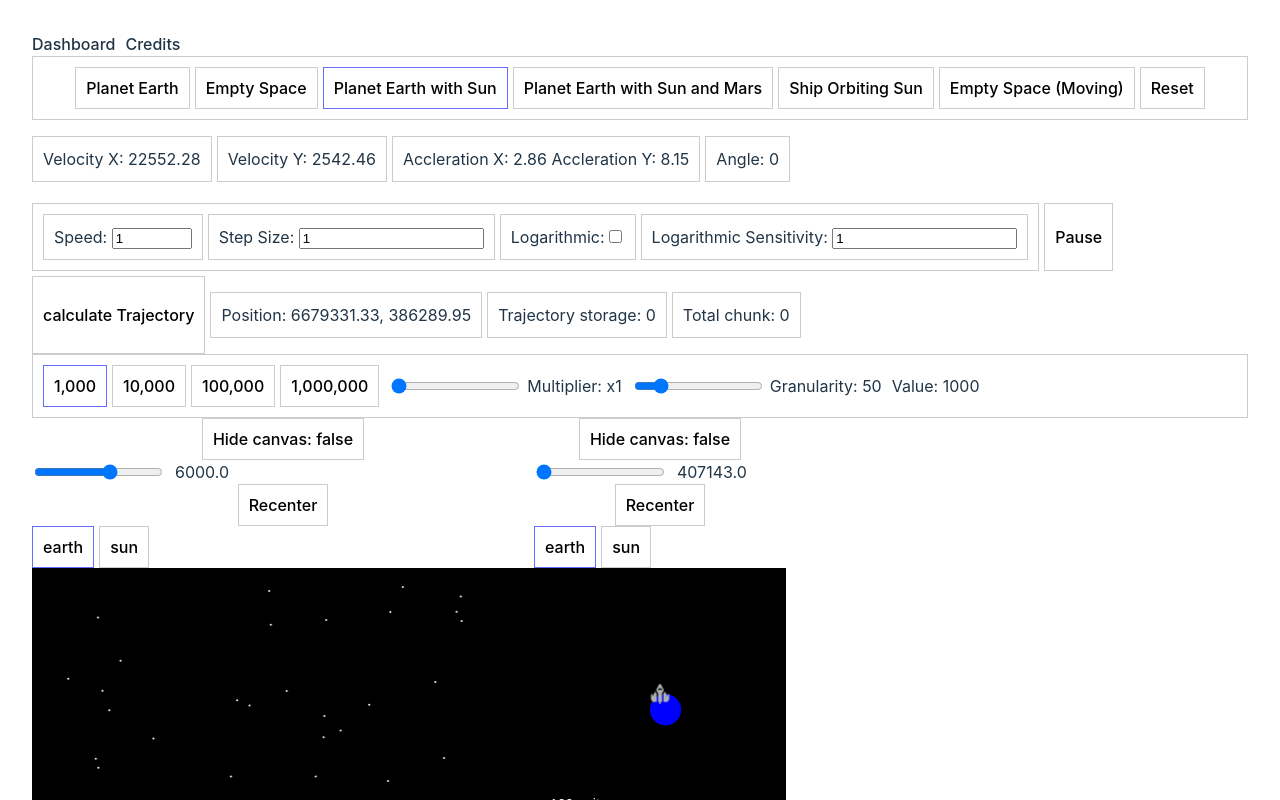
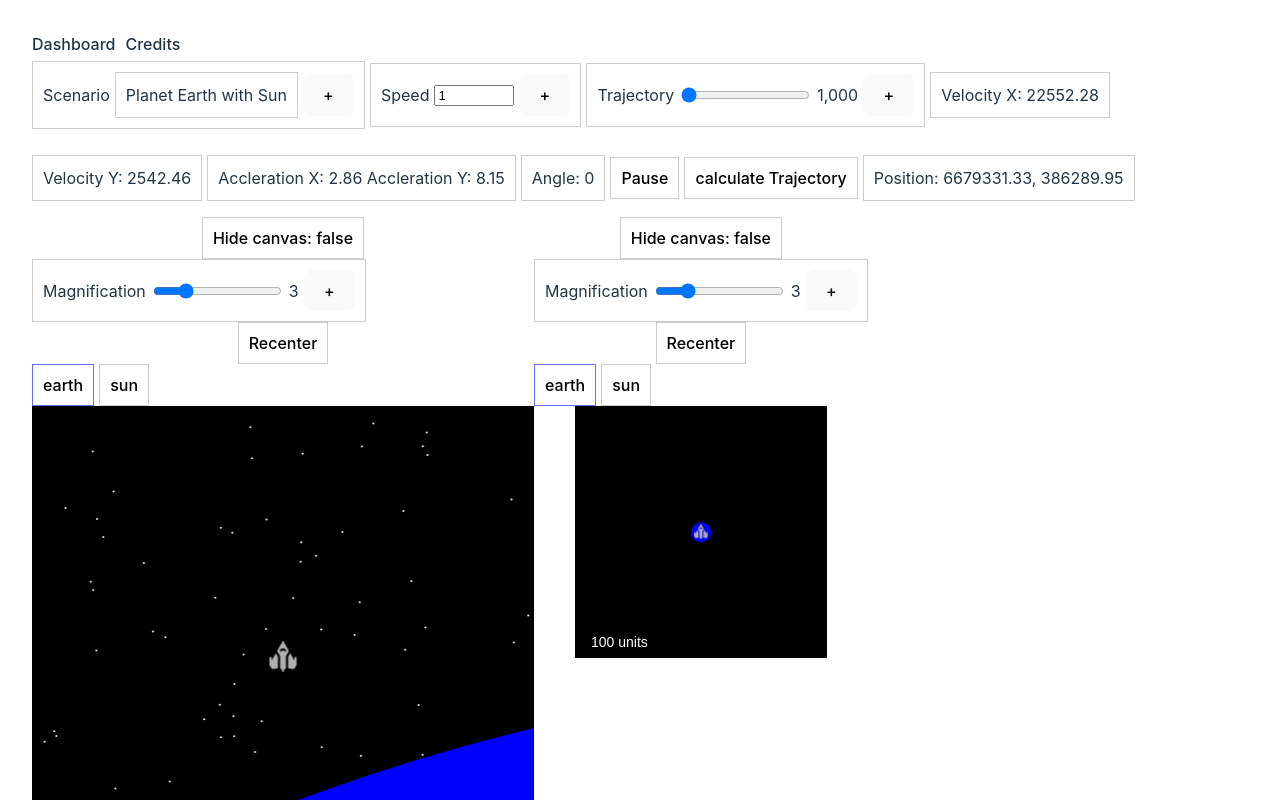
Before and after one commit to JosephRodolfo/space-ship-2, a Vue app: page /space-ship-2/dashboard in a window 1280 px wide. Shown: the top 800 px of the page. Built offline with nearby package versions, Linux system fonts and the light colour scheme.

Commit message:
squash merge branch moving controls to collapsible controls

```diff
--- /dev/null
+++ b/src/components/CollapsibleControls.vue
@@ -0,0 +1,56 @@
+<template>
+    <div class="speed-controls button container-margin">
+        <label :for="id">{{ label }}</label>
+        <input v-if="type!== 'display'"
+          :type="type"
+          :id="id"
+          :value="value"
+          @input="$emit('update:value', $event)"
+          :min="min"
+          :max="max"
+          :step="step"
+        />
+        <div v-else class="button">
+         {{ value }}
+        </div>
+        <div v-if="type === 'range'">{{ value?.toLocaleString() }}</div>
+        <button @click="toggleVisibility">{{ showSettings ? '-' : '+' }}</button>
+      <div v-show="showSettings">
+        <slot></slot>
+      </div>
+    </div>
+  </template>
+
+  <script setup lang="ts">
+  import { ref } from 'vue';
+
+  defineProps({
+    label: String,
+    id: String,
+    type: {
+      type: String,
+      default: 'number'
+    },
+    displayValue: {
+      type: [Number],
+      default: null,
+      required: false,
+    },
+    value: [String, Number],
+    min: Number,
+    max: Number,
+    step: Number
+  });
+
+  const showSettings = ref(false);
+
+  function toggleVisibility() {
+    showSettings.value = !showSettings.value;
+  }
+  </script>
+
+  <style scoped>
+  button {
+    cursor: pointer;
+  }
+  </style>
--- a/src/components/Dashboard.vue
+++ b/src/components/Dashboard.vue
@@ -1,7 +1,10 @@
 <template>
   <div v-if="currentScenario">
-  <ScenarioSelector></ScenarioSelector>
-  <div class="speed-controls">
+    <div class="speed-controls">
+    <ScenarioSelector2></ScenarioSelector2>
+    <SpeedSlider></SpeedSlider>
+    <TrajectoryControls></TrajectoryControls>
+
   <p class="button">Velocity X: {{ currentScenario!.ship.velocity!.x!.toFixed(2) }}</p>
   <p class="button">Velocity Y: {{ currentScenario!.ship.velocity!.y!.toFixed(2) }}</p>
   <p class="button">
@@ -9,23 +12,13 @@
     {{ currentScenario!.ship.acceleration!.y?.toFixed(2) }}
   </p>
   <p class="button">Angle: {{ (currentScenario!.ship.rotationAngle * (180 / Math.PI)).toFixed(0) }}</p>
-  <!-- <div class="button">
-    <input type="range" :min="speedSettings.min" :max="speedSettings.max" :step="1" :value="mainStore.gameEngine.speed" @input="setSpeed"/>
-
-    <span class="button">Speed: {{ mainStore.gameEngine.speed }}</span>
-  </div> -->
-  <SpeedSlider></SpeedSlider>
     <button class="button" @click="handlePause">Pause</button>
     <button class="button" @click="initCalculateTrajectory"> calculate Trajectory</button>
   <p class="button">
     Position: {{ currentScenario!.ship.position.x!.toFixed(2) }},
     {{ currentScenario!.ship.position.y!.toFixed(2) }}
   </p>
-  <p class="button">Trajectory storage: {{ mainStore.trajectoryData.length }}</p>
-  <p class="button">Total chunk: {{ mainStore.trajectorySettings.totalChunks }}</p>
 </div>
-
-  <TrajectoryControls></TrajectoryControls>
   <div class="canvas-container">
     <CanvasWithControls
       :magnificationOpts="{
@@ -52,7 +45,7 @@
 
 <script setup lang="ts">
 import { onMounted, onUnmounted, computed, watch, watchEffect } from "vue";
-import ScenarioSelector from "./ScenarioSelector.vue";
+import ScenarioSelector2 from "./ScenarioSelector.vue";
 import { useKeyPress } from "../composables/useKeyPress";
 import CanvasWithControls from "./CanvasWithControls.vue";
 import TrajectoryControls from "./TrajectoryControls.vue";
--- a/src/components/MagnificationControls.vue
+++ b/src/components/MagnificationControls.vue
@@ -1,32 +1,61 @@
 <template>
     <div class="magnification-controls control-element-border">
-    <input type="range" :min="magnificationOpts.minValue" :max="magnificationOpts.maxValue" :step="magnificationOpts.stepValue" v-model="magnification" @input="emitInput" />
-    <span>{{ roundedMagnification.toFixed(1) }}</span>
+        <CollapsibleControls label="Magnification" :value="magnification" type="range" @update:value="updateValue"
+            :min="1" :max="10" :step="1">
+            <div class="speed-controls">
+                <div class="tiles button">
+                    <button v-for="(value, index) in multipliers" :key="index" class="tile"
+                        :class="{ 'selected': selectedTile === value }" @click="selectTile(value)">
+                        {{ value.toLocaleString() }}
+                    </button>
+                </div>
+                <div>Displayed Magnification: {{ displayedMagnification.toLocaleString() }}</div>
+            </div>
+        </CollapsibleControls>
     </div>
 </template>
 
+
 <script lang="ts" setup>
-import { ref, defineEmits, computed } from 'vue';
+import { ref, computed, defineEmits, onMounted } from 'vue';
+import CollapsibleControls from './CollapsibleControls.vue';
 
 const props = defineProps({
     magnificationOpts: {
         default: () => {},
         type: Object,
     },
-
 });
 
-const magnification = ref(props.magnificationOpts.defaultMagnification);
+onMounted(() => {
+    emitInput();
+})
+
+const multipliers = [1000, 10000, 100000, 1000000, 10000000, 100000000, 1000000000];
+const selectedTile = ref(multipliers[props.magnificationOpts.defaultMagnification]);
+const magnification = ref(3);
+const displayedMagnification = computed(() => magnification.value * selectedTile.value);
+
+function selectTile(value: number) {
+  selectedTile.value = value;
+  emitInput();
+}
+
 const emit = defineEmits(['input']);
 
-const emitInput = () => {
-  emit('input', magnification.value);
-};
+function emitInput() {
+  emit('input', displayedMagnification.value);
+}
 
-const roundedMagnification = computed(() => {
-  return Math.round(magnification.value * 10) / 10;
-});
+function updateValue(event: Event) {
+    const inputElement = event.target as HTMLInputElement;
+
+    magnification.value = Number(inputElement.value);
+    emitInput();
+}
+
 </script>
+
 
 
 <style>
@@ -35,5 +64,4 @@ const roundedMagnification = computed(() => {
     align-items: center;
     gap: 10px;
 }
-
 </style>
--- a/src/components/ScenarioSelector.vue
+++ b/src/components/ScenarioSelector.vue
@@ -1,9 +1,9 @@
 <template>
-  <div class="scenario-selector button">
-    <!-- <p>Scenario Selector</p> -->
-    <div class="selector-links">
+  <div class="magnification-controls control-element-border">
+        <CollapsibleControls label="Scenario" type="display" :value="scenarioName">
+            <div class="speed-controls">
         <button
-        v-for="scenario in mainStore.scenarioOptions"
+          v-for="scenario in mainStore.scenarioOptions.filter((el) => el.id !== selectedScenario)"
           :key="scenario.id"
           :class="['button', { 'selected-button': selectedScenario === scenario.id }]"
           @click="selectScenario(scenario.id)"
@@ -12,12 +12,14 @@
         </button>
         <button class="button" @click="resetScenario">Reset</button>
       </div>
+        </CollapsibleControls>
     </div>
   </template>
 
   <script lang="ts" setup>
-import { onMounted, ref } from "vue";
+  import { onMounted, ref, computed } from "vue";
   import { useMainStore } from "../store/store";
+  import CollapsibleControls from "./CollapsibleControls.vue";
   const mainStore = useMainStore();
   const selectedScenario = ref<number | null>(null);
 
@@ -28,14 +30,11 @@ function selectScenario(id: number) {
   onMounted(() => {
     selectedScenario.value = mainStore.initialState!.id;
   });
+
+  const scenarioName = computed(() => {
+    return mainStore.scenarioOptions.find((el) => el.id === selectedScenario.value)?.name || 'Unknown';
+  })
   function resetScenario() {
     mainStore.resetScenario();
   }
   </script>
-<style>
-.selector-links {
-  display: flex;
-  flex-direction: row;
-  gap: 5px;
-}
-</style>
--- a/src/components/SpeedSlider.vue
+++ b/src/components/SpeedSlider.vue
@@ -1,17 +1,15 @@
 <template>
-  <div class="button speed-controls">
-    <div class="button">
-      <label for="speed">Speed: </label>
-      <input
-        type="number"
+  <div class="magnification-controls control-element-border">
+      <CollapsibleControls
+        label="Speed"
         id="speed"
         :min="speedSettings.min"
         :max="speedSettings.max"
         :step="currentStep"
         :value="mainStore.gameEngine.speed"
-        @input="setSpeed($event)"
-      />
-    </div>
+        @update:value="setSpeed"
+      >
+      <div class="speed-controls">
         <div class="button">
           <label for="step-size">Step Size: </label>
           <input
@@ -36,9 +34,12 @@
           />
         </div>
         </div>
+      </CollapsibleControls>
+    </div>
   </template>
 
   <script setup lang="ts">
+  import CollapsibleControls from './CollapsibleControls.vue';
   import { computed, reactive } from "vue";
   import { useMainStore } from "../store/store";
 
@@ -51,15 +52,15 @@ const settings = reactive({
     logarithmic: false,
   });
 
+
   const currentStep = computed(() => {
-    if (settings.stepSize) {
+    if (settings.logarithmic) {
     const baseLog = Math.log10(mainStore.gameEngine.speed);
     const adjustedLog = baseLog / settings.logarithmicSensitivity;
     return Math.pow(10, Math.floor(adjustedLog));
   }
     return settings.stepSize;
 });
-
 
 function setSpeed(event: Event) {
   const inputElement = event.target as HTMLInputElement;
@@ -68,13 +69,6 @@ function setSpeed(event: Event) {
 
   function updateStepSize(event: Event) {
     const inputElement = event.target as HTMLInputElement;
-  const numValue = Math.max(Number(inputElement.value), 1);
-  settings.stepSize = numValue;
+    settings.stepSize = Math.max(Number(inputElement.value), 1);
   }
   </script>
-
-<style scoped>
-input[type="range"] {
-  margin: 10px 0;
-}
-</style>
--- a/src/components/TrajectoryControls.vue
+++ b/src/components/TrajectoryControls.vue
@@ -1,41 +1,69 @@
 <template>
-  <div class="magnification-controls control-element-border button">
-    <div class="tiles">
-      <button v-for="(value, index) in tileValues" :key="index" class="tile" :class="['button', {selected: selectedTile === value && mainStore.trajectorySettings.window === value * multiplier}]" @click="selectTile(value)">
-  {{ (value * multiplier).toLocaleString() }}
-      </button>
-    </div>
-    <div class="slider-container">
-      <input type="range" min="1" max="10" step=".25" v-model="multiplier" />
-      <span>Multiplier: x{{ multiplier }}</span>
-    </div>
-    <div class="slider-container">
-      <input type="range" min="20" max="200" step="1" v-model="granularity" />
-      <span>Granularity: {{ granularity }}</span>
-    </div>
-    <div>Value: {{ mainStore.trajectorySettings.window  }}</div>
+  <div class="magnification-controls control-element-border">
+    <CollapsibleControls
+      label="Trajectory"
+      :value="mainStore.trajectorySettings.window"
+      type="range"
+      @update:value="updateValue"
+      :min="computedValue.min"
+      :max="computedValue.max"
+      :step="selectedTile"
+    >
+    <div class="speed-controls">
+
+      <div class="tiles button">
+        <button v-for="(value, index) in multipliers" :key="index" class="tile"
+                :class="{'selected': selectedTile === value}"
+                @click="selectTile(value)">
+          {{ value.toLocaleString() }}
+        </button>
+      </div>
+      <div class="slider-container button">
+        <input type="range" :min="20" :max="200" :step="1" v-model="granularity" />
+        <span>Granularity: {{ granularity }}</span>
+      </div>
+      <p class="button">Trajectory storage: {{ mainStore.trajectoryData.length }}</p>
+  <p class="button">Total chunk: {{ mainStore.trajectorySettings.totalChunks }}</p>
+      </div>
+    </CollapsibleControls>
   </div>
 </template>
 
+
+
 <script lang="ts" setup>
-import { ref, watch } from 'vue';
+import { ref, watch, computed } from 'vue';
 import { useMainStore } from "../store/store";
+import CollapsibleControls from './CollapsibleControls.vue';
 
 const mainStore = useMainStore();
-const tileValues = [1000, 10000, 100000, 1000000];
-const selectedTile = ref(1000);
-const multiplier = ref(1);
-const granularity = ref(mainStore.trajectorySettings.granularity || 1);
+const multipliers = [1000, 10000, 100000, 1000000]; // Multiplier options
+const selectedTile = ref(multipliers[0]); // Initialize with the first multiplier
+const granularity = ref(mainStore.trajectorySettings.granularity || 20);
 
-watch([selectedTile, multiplier, granularity], () => {
-  const windowValue = selectedTile.value * multiplier.value;
+const computedValue = computed(() => {
+  return {
+    min: 1 * selectedTile.value,
+    max: 10 * selectedTile.value
+  }
+});
+
+watch([selectedTile, granularity], () => {
+  const windowValue = selectedTile.value;
   mainStore.setTrajectorySettings({ window: windowValue, granularity: granularity.value });
 }, { deep: true });
+
+function updateValue(event: Event) {
+  const inputElement = event.target as HTMLInputElement;
+  mainStore.setTrajectorySettings({ ...mainStore.trajectorySettings, window: Number(inputElement.value) });
+}
 
 function selectTile(value: number) {
   selectedTile.value = value;
 }
 </script>
+
+
 
 
 <style>
--- a/src/style.css
+++ b/src/style.css
@@ -50,17 +50,11 @@ button {
 }
 .speed-controls {
   display: flex;
+  align-items: center;
   flex-direction: row;
   gap: 5px;
   flex-wrap: wrap;
 }
-
-.scenario-selector {
-  display: flex;
-  flex-direction: column;
-  align-items: center;
-}
-
 button:hover {
   border-color: #646cff;
 }
```
Also changed, not shown: src/store/store.ts (+12 -12 lines). Lines whose indentation alone changed are shown as unchanged.
